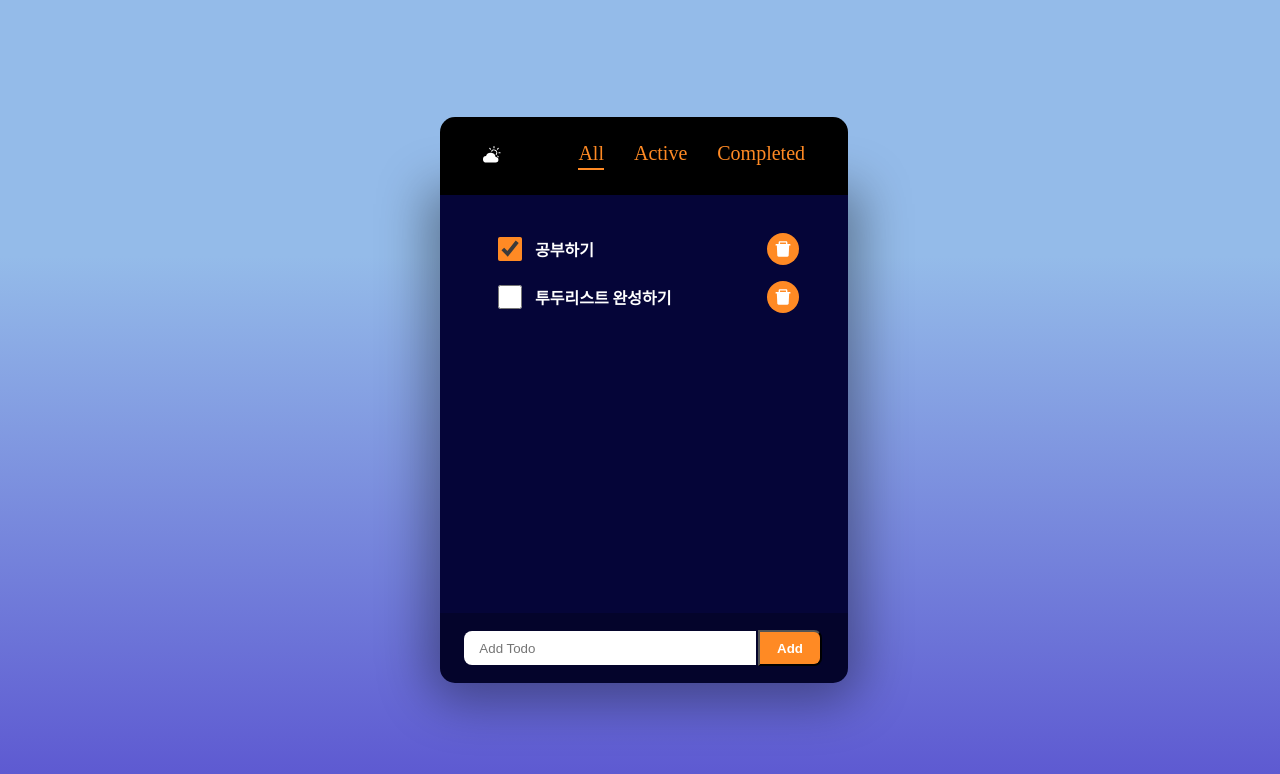
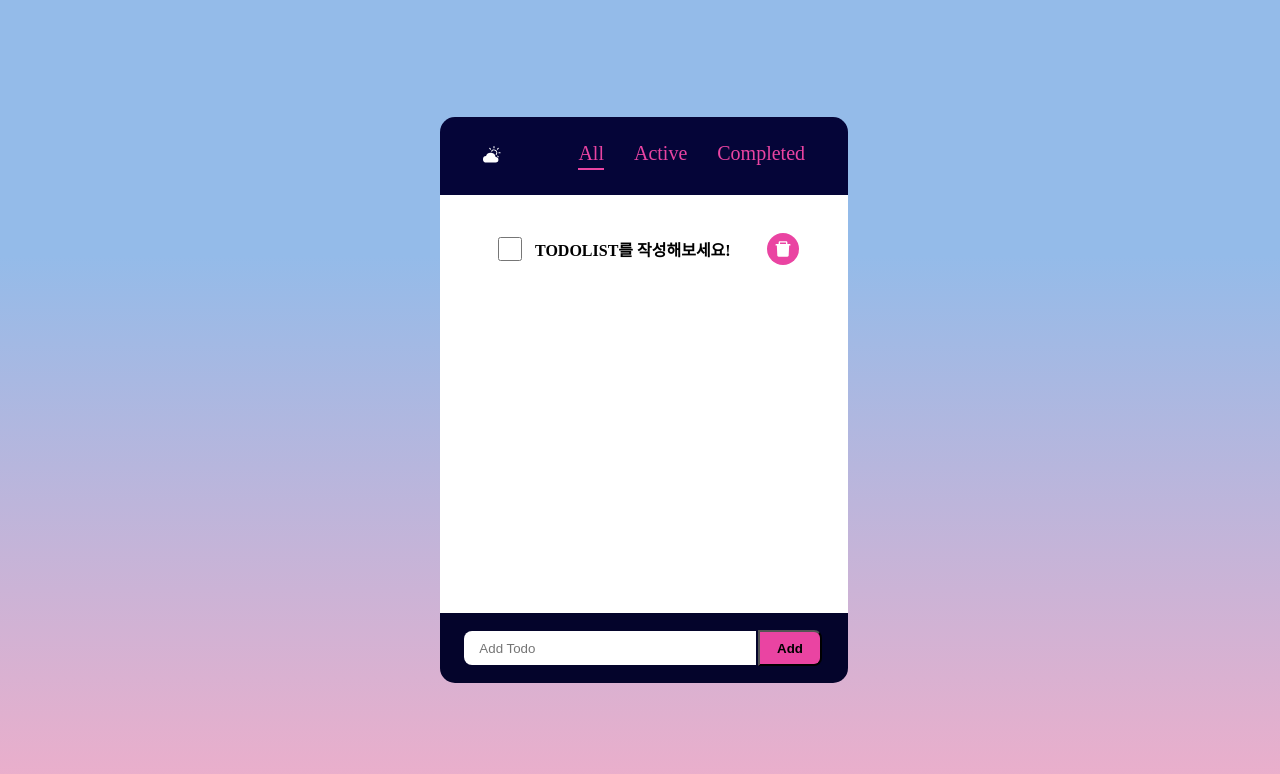
Before and after one commit to daaraam/dream-todolist, a React (Create React App) app: page / in a window 1280 px wide. Shown: the top 774 px of the page. Built offline with nearby package versions, Linux system fonts and the light colour scheme.

Commit message:
ref, feat: localStorage 연결

```diff
--- a/src/Components/TodoList/TodoList.jsx
+++ b/src/Components/TodoList/TodoList.jsx
@@ -1,23 +1,11 @@
-import React, { useState } from 'react';
+import React, { useEffect, useState } from 'react';
 import uuid from 'react-uuid';
-import { useDarkMode } from '../../Context/DarkModeContext';
 import AddTodo from './AddTodo';
 import TodoItem from './TodoItem';
 import styles from './TodoList.module.css';
 
 const TodoList = ({ filter }) => {
-	const [todos, setTodos] = useState([
-		{
-			id: uuid(),
-			text: '공부하기',
-			status: 'Completed',
-		},
-		{
-			id: uuid(),
-			text: '투두리스트 완성하기',
-			status: 'Active',
-		},
-	]);
+	const [todos, setTodos] = useState(() => readTodosFromLocalStorage());
 
 	const delBtnClickHandler = id => {
 		const filteredTodo = todos.filter(item => item.id !== id);
@@ -28,8 +16,11 @@
 		setTodos(todos.map(item => (item.id === id ? { ...item, status: newStatus } : item)));
 	};
 
+	useEffect(() => {
+		localStorage.setItem('TODOS', JSON.stringify(todos));
+	}, [todos]);
+
 	const filtered = getFilteredItems(todos, filter);
-	const { darkMode } = useDarkMode();
 	return (
 		<div className={styles.todoContainer}>
 			<article className="article">
@@ -59,3 +50,16 @@
 	}
 	return todos.filter(item => item.status === filter);
 };
+
+const readTodosFromLocalStorage = () => {
+	const todos = localStorage.getItem('TODOS');
+	return todos
+		? JSON.parse(todos)
+		: [
+				{
+					id: uuid(),
+					text: 'TODOLIST를 작성해보세요!',
+					status: 'Active',
+				},
+		  ];
+};
--- a/src/index.css
+++ b/src/index.css
@@ -1,18 +1,18 @@
 :root {
+  --color-navy: rgb(255, 255, 255);
+  --color-white: #000000;
+  --color-accent: #ea44a2;
+  --color-black: rgb(5, 5, 56);
+  --color-background: rgba(238, 174, 202, 1);
+}
+
+html.dark {
   --color-navy: rgb(5, 5, 56);
   --color-white: #ffffff;
   --color-accent: #ff8a24;
   --color-shadow: rgba(0, 0, 0, 0.36);
   --color-black: black;
   --color-background: rgb(91, 85, 208);
-}
-
-html.dark {
-  --color-navy: rgb(255, 255, 255);
-  --color-white: #000000;
-  --color-accent: #ea44a2;
-  --color-black: rgb(5, 5, 56);
-  --color-background: rgba(238, 174, 202, 1);
 }
 
 body {
```
